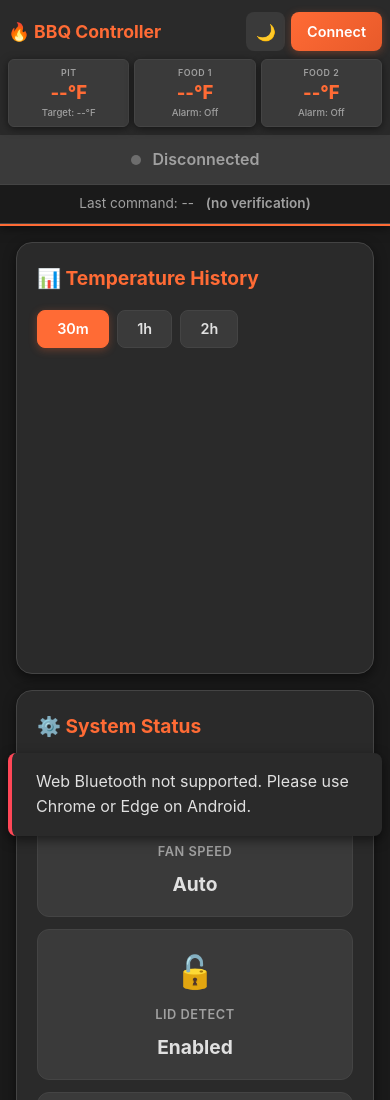
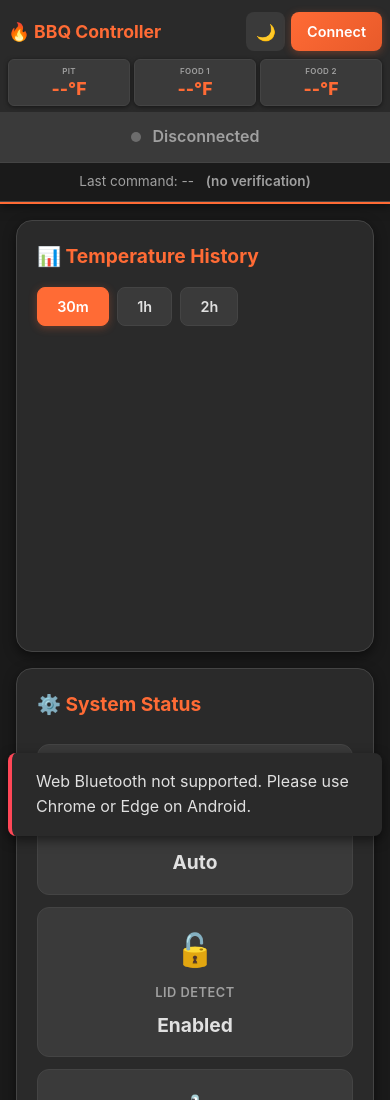
Before and after one commit to t3ch1184/bbq, a plain HTML site: page index.html in a window 390 px wide. Shown: the top 1100 px of the page. Drawn offline with nearby package versions, Linux system fonts and the light colour scheme.

Commit message:
Add files via upload

```diff
--- a/styles.css
+++ b/styles.css
@@ -704,27 +704,29 @@ footer {
     }
 
     .quick-view {
-        gap: 0.3rem;
-        padding: 0 0.5rem 0.5rem 0.5rem;
+        gap: 0.25rem;
+        padding: 0 0.5rem 0.4rem 0.5rem;
     }
 
     .quick-card {
-        padding: 0.35rem 0.2rem;
+        padding: 0.3rem 0.15rem;
         border-radius: 6px;
+        box-shadow: 0 1px 4px var(--shadow);
     }
 
     .quick-card .temp-value {
-        font-size: 1.15rem;
+        font-size: 1.1rem;
+        margin: 0.15rem 0;
     }
 
     .quick-card .temp-label {
-        font-size: 0.55rem;
+        font-size: 0.5rem;
         margin-bottom: 0.1rem;
+        letter-spacing: 0.3px;
     }
 
     .quick-card .temp-target {
-        font-size: 0.6rem;
-        margin-top: 0.1rem;
+        display: none;
     }
 
     .status-grid {
```
